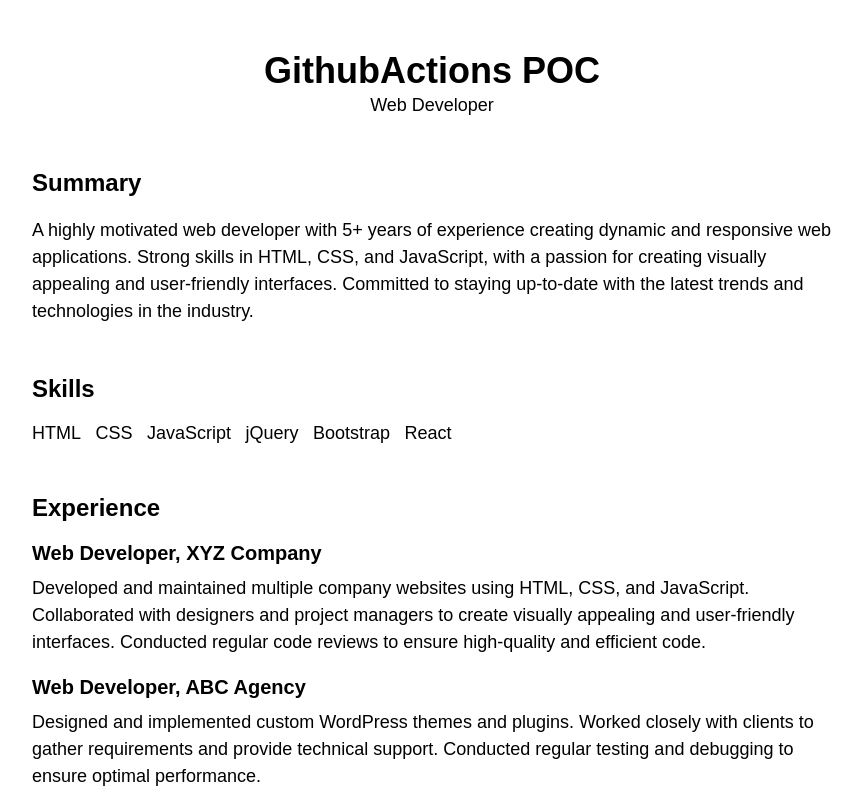
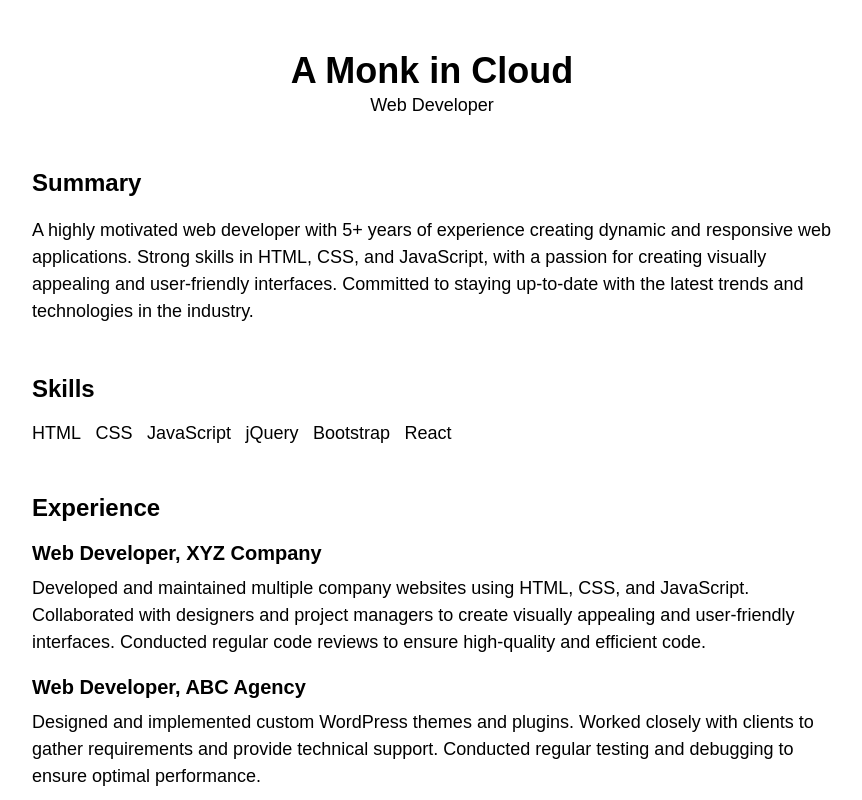
Before and after one commit to PADevOps1996/GithubPOC_Resume, a plain HTML site: page index.html in a window 1280 px wide. Shown: the top 800 px of the page, without its empty margins (208-1070 px from the left). Drawn offline with Linux system fonts and the light colour scheme.

Commit message:
Update index.html

```diff
--- a/index.html
+++ b/index.html
@@ -7,7 +7,7 @@
 <body>
 	<div class="container">
 		<header>
-			<h1>GithubActions POC</h1>
+			<h1>A Monk in Cloud</h1>
 			<p>Web Developer</p>
 		</header>
 		<section>
```
